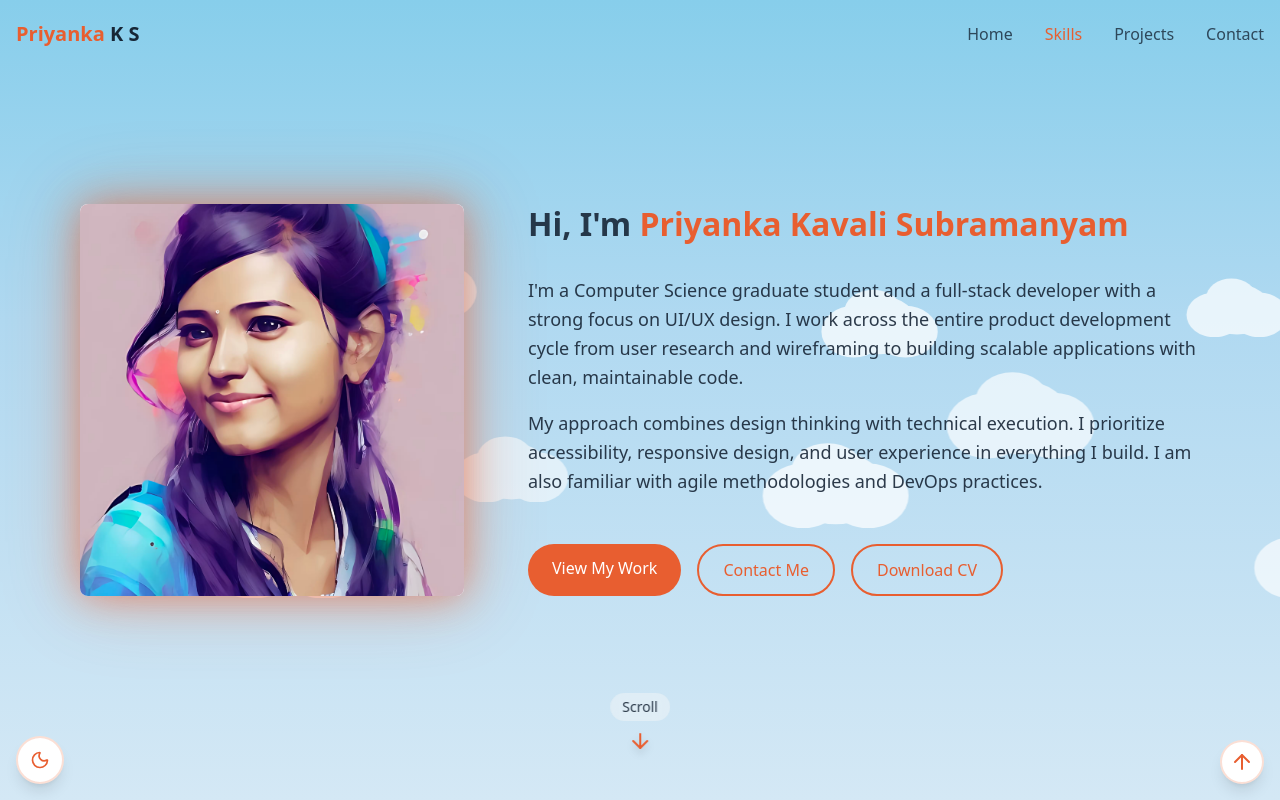
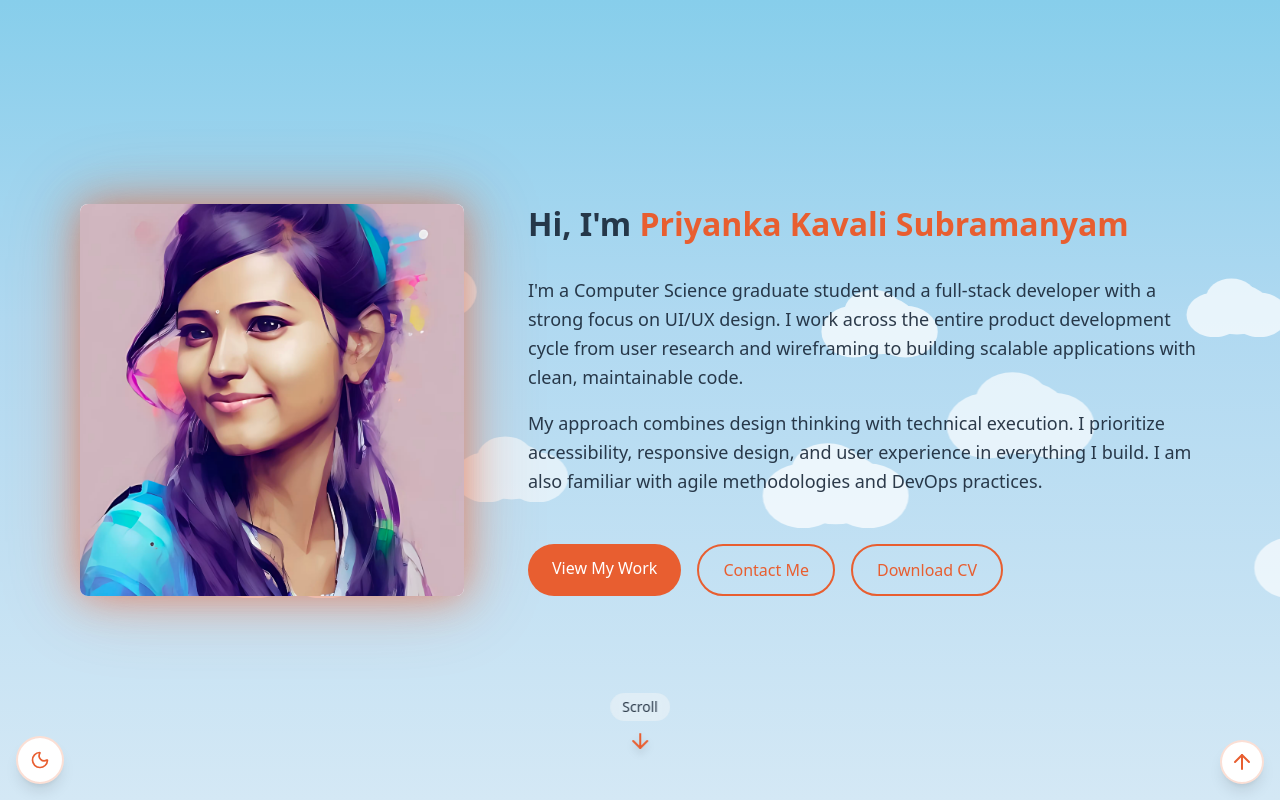
Before and after one commit to kspriyanka14/kspriyanka14.github.io, a React (Vite) app: page / in a window 1280 px wide. Shown: the top 800 px of the page. Built offline with nearby package versions, Linux system fonts and the light colour scheme.

Commit message:
Remove navbar

```diff
--- a/src/components/Navbar.jsx
+++ /dev/null
@@ -1,218 +0,0 @@
-import { cn } from "@/lib/utils";
-import { useEffect, useState, useRef } from "react";
-import { Menu, X } from "lucide-react";
-import { navItems } from "@/data/navigation";
-import { BACKGROUND_CONFIG } from "@/data/constants";
-
-/**
- * Navbar component - Fixed navigation bar with active section highlighting
- *
- * Features:
- * - Sticky navigation with scroll detection
- * - Active section highlighting based on scroll position
- * - Smooth color transitions for active links
- * - Mobile responsive hamburger menu with enhanced UX
- * - Click outside to close mobile menu
- * - Escape key to close mobile menu
- * - Instant menu display (no lag animations)
- * - Body scroll lock when mobile menu is open
- *
- * @returns {JSX.Element} Navigation bar component
- */
-export const Navbar = () => {
-  const [isScrolled, setIsScrolled] = useState(false);
-  const [isMenuOpen, setIsMenuOpen] = useState(false);
-  const [activeSection, setActiveSection] = useState("home");
-
-  const menuRef = useRef(null);
-  const toggleButtonRef = useRef(null);
-
-  /**
-   * Handle scroll events to update navbar background and active section
-   */
-  useEffect(() => {
-    const handleScroll = () => {
-      // Update scrolled state for navbar styling
-      setIsScrolled(window.scrollY > BACKGROUND_CONFIG.NAVBAR_SCROLL_THRESHOLD);
-
-      // Determine active section based on scroll position
-      const sections = navItems.map((item) => item.id);
-      const scrollPosition = window.scrollY + window.innerHeight / 3;
-
-      for (let i = sections.length - 1; i >= 0; i--) {
-        const section = document.getElementById(sections[i]);
-        if (section && section.offsetTop <= scrollPosition) {
-          setActiveSection(sections[i]);
-          break;
-        }
-      }
-    };
-
-    handleScroll(); // Run once on mount
-    window.addEventListener("scroll", handleScroll);
-    return () => window.removeEventListener("scroll", handleScroll);
-  }, []);
-
-  /**
-   * Prevent body scroll when mobile menu is open
-   */
-  useEffect(() => {
-    if (isMenuOpen) {
-      const scrollY = window.scrollY;
-      document.body.style.position = "fixed";
-      document.body.style.top = `-${scrollY}px`;
-      document.body.style.left = "0";
-      document.body.style.right = "0";
-      document.body.style.overflow = "hidden";
-    } else {
-      const scrollY = document.body.style.top;
-      document.body.style.position = "";
-      document.body.style.top = "";
-      document.body.style.left = "";
-      document.body.style.right = "";
-      document.body.style.overflow = "";
-      if (scrollY) {
-        window.scrollTo(0, parseInt(scrollY || "0") * -1);
-      }
-    }
-  }, [isMenuOpen]);
-
-  /**
-   * Close mobile menu when Escape key is pressed
-   */
-  useEffect(() => {
-    const handleEscape = (e) => {
-      if (e.key === "Escape" && isMenuOpen) {
-        setIsMenuOpen(false);
-      }
-    };
-
-    window.addEventListener("keydown", handleEscape);
-    return () => window.removeEventListener("keydown", handleEscape);
-  }, [isMenuOpen]);
-
-  /**
-   * Close mobile menu when clicking outside
-   */
-  useEffect(() => {
-    if (!isMenuOpen) return;
-
-    const handleClickOutside = (e) => {
-      // Don't close if clicking the toggle button
-      if (toggleButtonRef.current?.contains(e.target)) return;
-
-      // Close if clicking outside the menu content
-      if (menuRef.current && !menuRef.current.contains(e.target)) {
-        setIsMenuOpen(false);
-      }
-    };
-
-    // Small delay to prevent immediate closure on open
-    const timeoutId = setTimeout(() => {
-      window.addEventListener("click", handleClickOutside);
-    }, 100);
-
-    return () => {
-      clearTimeout(timeoutId);
-      window.removeEventListener("click", handleClickOutside);
-    };
-  }, [isMenuOpen]);
-
-  /**
-   * Close mobile menu when a link is clicked
-   */
-  const handleNavClick = () => {
-    setIsMenuOpen(false);
-  };
-
-  return (
-    <>
-      <nav
-        className={cn(
-          "fixed w-full top-0 z-[100] transition-all duration-300",
-          isScrolled
-            ? "py-3 bg-background/95 backdrop-blur-md shadow-lg border-b border-border"
-            : "py-5 bg-transparent"
-        )}
-      >
-        <div className="container flex items-center justify-between px-4">
-          {/* Logo */}
-          <a
-            className="text-lg md:text-xl font-bold flex items-center hover:scale-105 transition-transform"
-            href="#home"
-            onClick={handleNavClick}
-          >
-            <span className="relative z-10">
-              <span className="text-primary">Priyanka</span>
-              <span className="text-foreground"> K S</span>
-            </span>
-          </a>
-
-          {/* Desktop navigation */}
-          <div className="hidden md:flex space-x-6 lg:space-x-8">
-            {navItems.map((item) => (
-              <a
-                key={item.id}
-                href={item.href}
-                className={cn(
-                  "text-sm lg:text-base font-medium transition-colors duration-300",
-                  activeSection === item.id
-                    ? "text-primary"
-                    : "text-foreground/80 hover:text-primary"
-                )}
-              >
-                {item.label}
-              </a>
-            ))}
-          </div>
-
-          {/* Mobile menu button */}
-          <button
-            ref={toggleButtonRef}
-            onClick={(e) => {
-              e.stopPropagation();
-              setIsMenuOpen((prev) => !prev);
-            }}
-            className="md:hidden p-2 text-foreground z-[110] relative hover:bg-primary/10 rounded-lg transition-colors"
-            aria-label={isMenuOpen ? "Close menu" : "Open menu"}
-            aria-expanded={isMenuOpen}
-          >
-            {isMenuOpen ? <X size={24} /> : <Menu size={24} />}
-          </button>
-        </div>
-      </nav>
-
-      {/* Mobile menu overlay */}
-      {isMenuOpen && (
-        <div className="fixed inset-0 z-[105] md:hidden">
-          {/* Clickable overlay background */}
-          <div className="absolute inset-0 bg-background/98 backdrop-blur-lg" />
-
-          {/* Menu content */}
-          <div
-            ref={menuRef}
-            className="relative h-full flex flex-col items-center justify-center"
-          >
-            <div className="flex flex-col space-y-8 text-xl">
-              {navItems.map((item) => (
-                <a
-                  key={item.id}
-                  href={item.href}
-                  className={cn(
-                    "font-medium transition-colors duration-300",
-                    activeSection === item.id
-                      ? "text-primary"
-                      : "text-foreground/80 hover:text-primary"
-                  )}
-                  onClick={handleNavClick}
-                >
-                  {item.label}
-                </a>
-              ))}
-            </div>
-          </div>
-        </div>
-      )}
-    </>
-  );
-};
--- a/src/data/constants.js
+++ b/src/data/constants.js
@@ -22,7 +22,6 @@ export const ANIMATION_DURATION = {
 export const Z_INDEX = {
   BACKGROUND: 0,
   CONTENT: 1,
-  NAVBAR: 100,
   THEME_TOGGLE: 50,
   SCROLL_TO_TOP: 50,
   MODAL: 1000,
@@ -48,7 +47,6 @@ export const BACKGROUND_CONFIG = {
   DARK_STARS_TOTAL: 450,
   DARK_SHOOTING_STARS: 3,
   LIGHT_CLOUDS: 8,
-  NAVBAR_SCROLL_THRESHOLD: 10,
 };
 
 /**
--- a/src/data/navigation.js
+++ b/src/data/navigation.js
@@ -1,14 +1,3 @@
-/**
- * Navigation menu items for the main navbar
- * Each item includes a label and corresponding section ID for smooth scrolling
- */
-export const navItems = [
-  { id: "home", label: "Home", href: "#home" },
-  { id: "skills", label: "Skills", href: "#skills" },
-  { id: "projects", label: "Projects", href: "#projects" },
-  { id: "contact", label: "Contact", href: "#contact" },
-];
-
 /**
  * Contact information for the contact section
  */
--- a/src/index.css
+++ b/src/index.css
@@ -134,13 +134,6 @@
     overflow-x: hidden;
     -webkit-overflow-scrolling: touch;
 
-    /* iOS Safari notch/Dynamic Island support */
-    /* Ensures content doesn't get hidden behind device UI elements */
-    padding-top: env(safe-area-inset-top);
-    padding-bottom: env(safe-area-inset-bottom);
-    padding-left: env(safe-area-inset-left);
-    padding-right: env(safe-area-inset-right);
-
     /* Prevent overscroll background color issues on iOS */
     /* Ensures background color extends to edges even during rubber-band scrolling */
     min-height: 100vh;
--- a/src/pages/Home.jsx
+++ b/src/pages/Home.jsx
@@ -1,7 +1,6 @@
 import { ThemeToggle } from "../components/ThemeToggle";
 import { DarkSpaceBackground } from "../components/DarkSpaceBackground";
 import { LightSkyBackground } from "../components/LightSkyBackground";
-import { Navbar } from "../components/Navbar";
 import { HeroSection } from "../components/HeroSection";
 import { SkillsSection } from "../components/SkillsSection";
 import { ProjectsSection } from "../components/ProjectsSection";
@@ -37,7 +36,6 @@ export const Home = () => {
       {/* Conditional background rendering */}
       {isDarkMode ? <DarkSpaceBackground /> : <LightSkyBackground />}
 
-      <Navbar />
       <main>
         <HeroSection />
         <SkillsSection />
```
